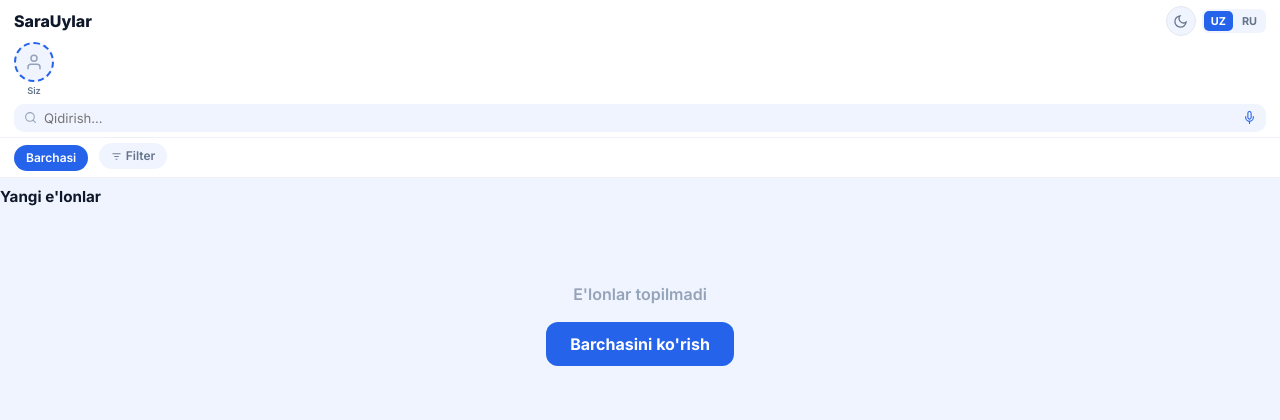
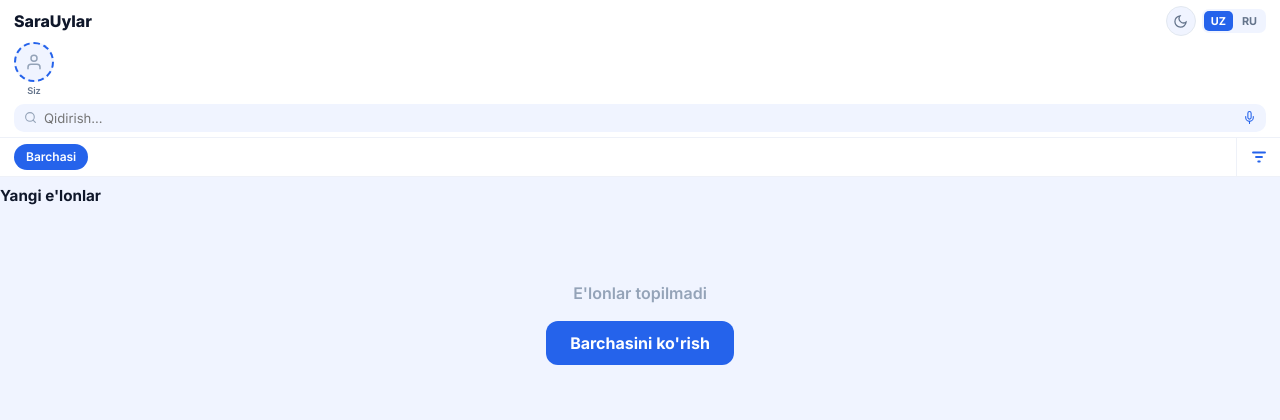
Before and after one commit to Iftix0r/UylarSara, a Django app: template templates/index.html in a window 1280 px wide. Shown: the top 420 px of the page. Run offline with Django 4.2, Linux system fonts and the light colour scheme; the template is opened without the code that fills it, so the values that code supplies are empty; some libraries are stand-ins or nearby versions.

Commit message:
filter as separate right-side button next to chips

```diff
--- a/templates/index.html
+++ b/templates/index.html
@@ -65,15 +65,17 @@
 </div>
 
 <!-- Chips — har doim tepada qotib turadi -->
-<div id="sticky-chips" style="position:fixed;left:0;right:0;background:#fff;z-index:998;border-bottom:1px solid #eef1f8;padding:5px 14px 6px;overflow-x:auto;scrollbar-width:none;white-space:nowrap;top:0">
+<div id="sticky-chips" style="position:fixed;left:0;right:44px;background:#fff;z-index:998;border-bottom:1px solid #eef1f8;padding:5px 14px 6px;overflow-x:auto;scrollbar-width:none;white-space:nowrap;top:0">
   <a href="/" style="display:inline-block;padding:4px 12px;border-radius:16px;font-size:.75rem;font-weight:600;text-decoration:none;margin-right:6px;{% if not request.GET.category and not request.GET.q %}background:#2563eb;color:#fff{% else %}background:#f0f4ff;color:#64748b{% endif %}">{% if request.session.lang == 'ru' %}Все{% else %}Barchasi{% endif %}</a>
   {% for cat in categories %}
   <a href="?category={{ cat.slug }}" style="display:inline-block;padding:4px 12px;border-radius:16px;font-size:.75rem;font-weight:600;text-decoration:none;margin-right:6px;{% if request.GET.category == cat.slug %}background:#2563eb;color:#fff{% else %}background:#f0f4ff;color:#64748b{% endif %}">{{ cat.name }}</a>
   {% endfor %}
-  <span onclick="openFilter()" style="display:inline-flex;align-items:center;gap:4px;padding:4px 12px;border-radius:16px;font-size:.75rem;font-weight:600;cursor:pointer;background:#f0f4ff;color:#64748b">
-    <svg width="11" height="11" viewBox="0 0 24 24" fill="none" stroke="currentColor" stroke-width="2" stroke-linecap="round"><line x1="4" y1="6" x2="20" y2="6"/><line x1="8" y1="12" x2="16" y2="12"/><line x1="11" y1="18" x2="13" y2="18"/></svg>Filter
-  </span>
 </div>
+
+<!-- Filter tugmasi — o'ng tomonda alohida -->
+<button id="filter-fab" onclick="openFilter()" style="position:fixed;right:0;z-index:999;top:0;width:44px;background:#fff;border:none;border-left:1px solid #eef1f8;border-bottom:1px solid #eef1f8;cursor:pointer;display:flex;align-items:center;justify-content:center;color:#2563eb">
+  <svg width="18" height="18" viewBox="0 0 24 24" fill="none" stroke="currentColor" stroke-width="2.5" stroke-linecap="round"><line x1="4" y1="6" x2="20" y2="6"/><line x1="8" y1="12" x2="16" y2="12"/><line x1="11" y1="18" x2="13" y2="18"/></svg>
+</button>
 
 <script>
 // Kategoriya sluglari
@@ -119,10 +121,15 @@ if (window.Telegram?.WebApp?.initData) {
 
     function setMainPadding() {
         const sc = document.getElementById('sticky-chips');
+        const fab = document.getElementById('filter-fab');
         const h = topbar.offsetHeight + (sc ? sc.offsetHeight : 0);
         const main = document.querySelector('main');
         if (main) main.style.paddingTop = h + 'px';
         if (sc) sc.style.top = topbar.offsetHeight + 'px';
+        if (fab) {
+            fab.style.top = topbar.offsetHeight + 'px';
+            fab.style.height = (sc ? sc.offsetHeight : 32) + 'px';
+        }
     }
     requestAnimationFrame(setMainPadding);
     new ResizeObserver(setMainPadding).observe(topbar);
```
